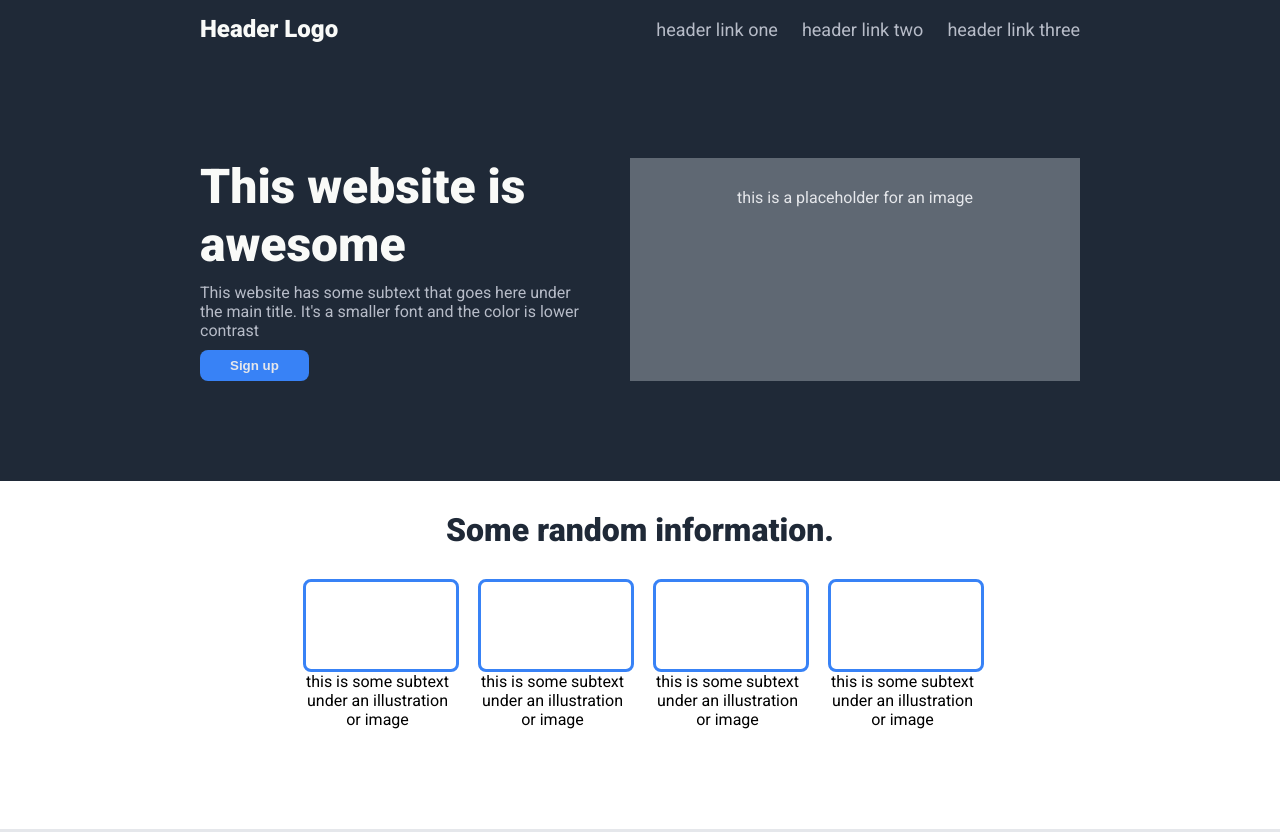
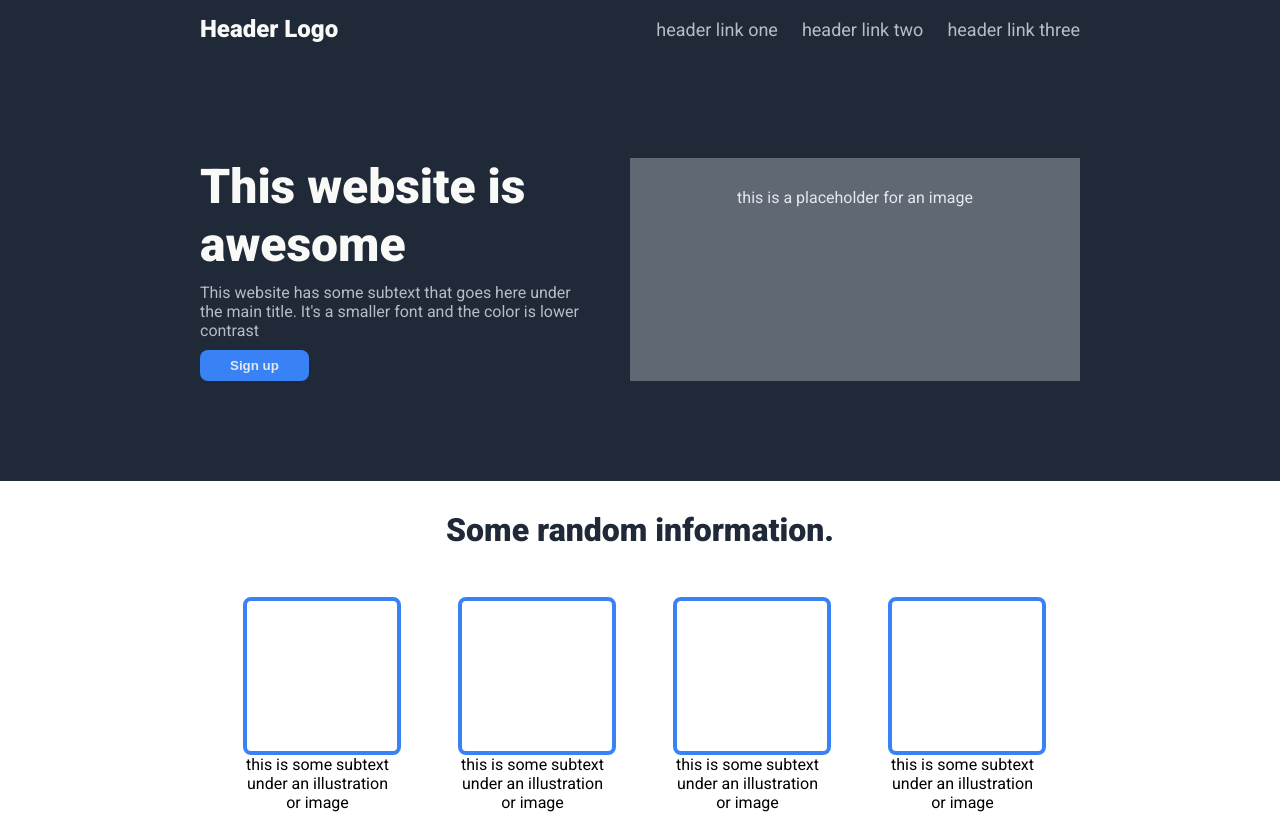
Before and after one commit to RimaSem/Project-Landing-Page, a plain HTML site: page index.html in a window 1280 px wide. Shown: the top 832 px of the page. Drawn offline with Linux system fonts and the light colour scheme.

Commit message:
Fix section 2

```diff
--- a/styles.css
+++ b/styles.css
@@ -109,7 +109,7 @@ a:hover {
 
 .mini-container {
   display: flex;
-  gap: 25px;
+  gap: 65px;
 }
 
 .img-txt {
@@ -118,12 +118,12 @@ a:hover {
   text-align: center;
   justify-content: center;
   flex: 0 0 auto;
-  height: 150px;
+  height: 250px;
   width: 150px;
 }
 
 .icon {
-  border: 3px solid #3882f6;
+  border: 4px solid #3882f6;
   height: 150px;
   width: 150px;
   border-radius: 8px;
```
